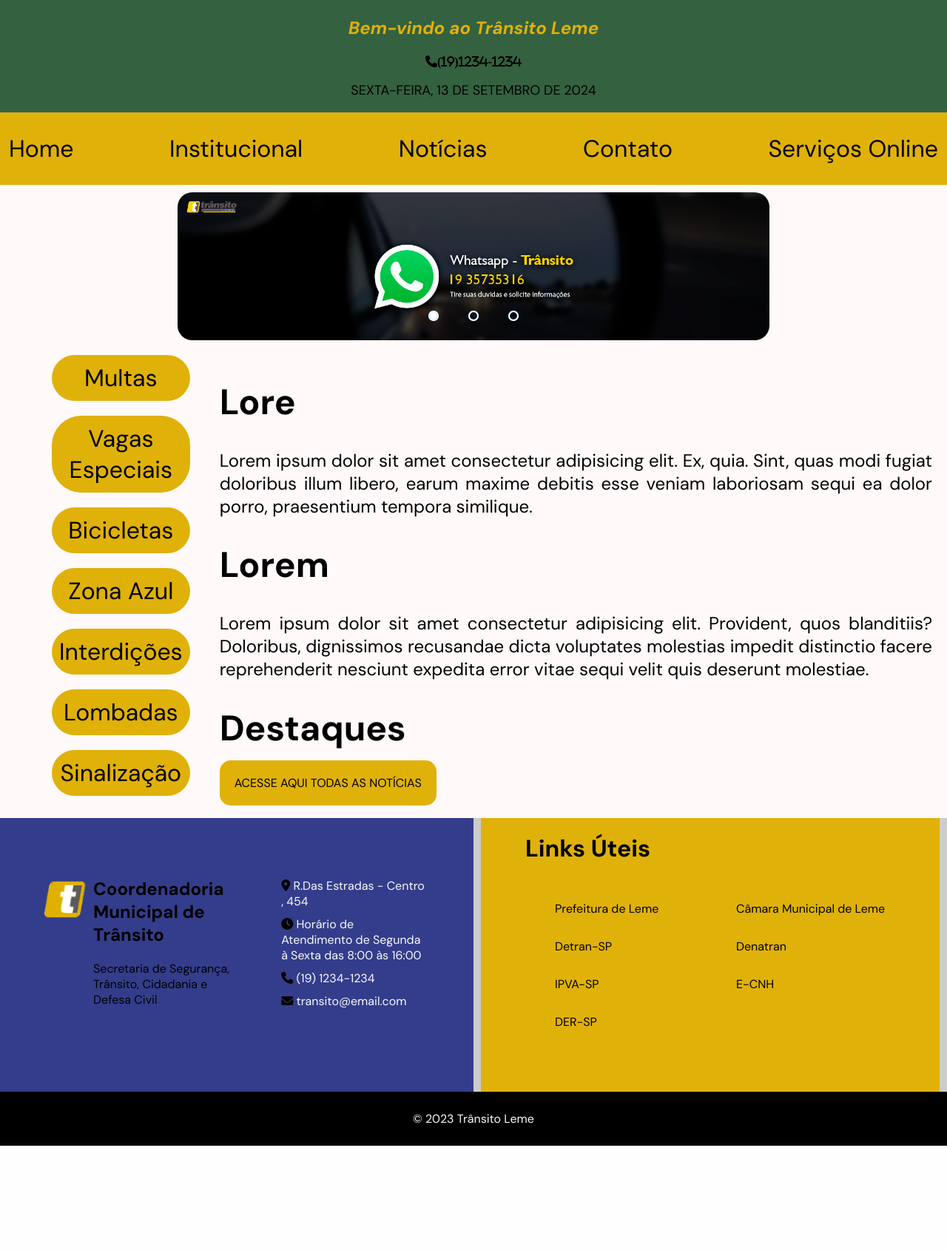
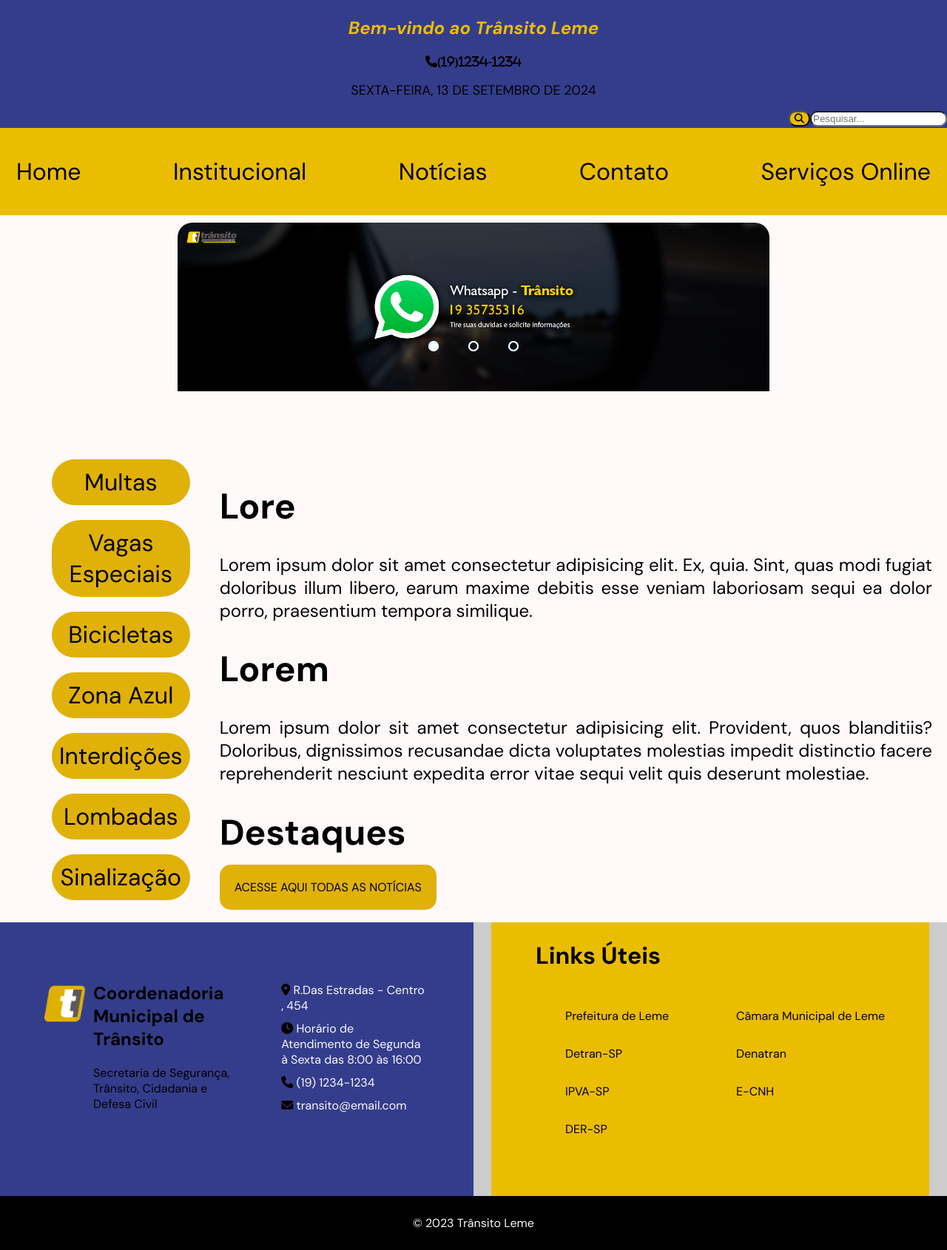
Before and after one commit to Malihgno616/portfolio-transito, a PHP site: page / in a window 1280 px wide. Shown: the part 198-1888 px from the top of the page at 74% size. Before the commit the page ends 1747 px from the top, so only its background shows below. Run offline with PHP 8.4, Linux system fonts and the light colour scheme; some libraries are stand-ins or nearby versions.

Commit message:
Add update footer e barra de pesquisa

```diff
--- a/index.html
+++ b/index.html
@@ -28,6 +28,12 @@
     <i class="fas fa-phone"><span>(19)1234-1234</span></i>
     <p><span id="current-date"></span></p>
     <script src="script.js"></script>
+
+    <div class="search-bar">
+      <input type="search" id="search-input" placeholder="Pesquisar...">
+      <button id="search-btn"><i class="fas fa-search"></i></button>
+    </div>
+
 
   </div>
 
--- a/style.css
+++ b/style.css
@@ -14,12 +14,12 @@
 }
 
 :root {
-  --cor1: #E0B109;
-  --cor2: #091FE0;
-  --cor3: #346140;
+  --cor1: #EBBD01;
+  --cor2: #EB8000;
+  --cor3: #6B6336;
   --cor4: #343D8B;
-  --cor5: #09E043;
-  --cor6: #E0090E;
+  --cor5: #be2525;
+  --cor6: #EBCB4E;
 }
 
 /* Cabeçalho */
@@ -53,7 +53,7 @@
 /* Boas vindas*/
 
 .welcome {
-  background-color: var(--cor3);
+  background-color: var(--cor4);
   text-align: center;
   padding-top: 2px;
   padding-bottom: 2px;
@@ -74,6 +74,23 @@
   opacity: 0;
 }
 
+/* Barra de pesquisa*/
+.search-bar {
+  display: flex;
+  flex-direction: row-reverse;
+
+}
+
+#search-input {
+  border-radius: 10px;
+  color: #272727;
+
+}
+
+#search-btn {
+  background-color: var(--cor1);
+  border-radius: 10px;
+}
 
 /*Menus Principais*/
 
@@ -272,99 +289,26 @@
   color: #ffffff;
 }
 
-/*
-
-
-
-#contato-main .section-item{
-  width: 20%;
-}
-*/
-
-/*
-.main {
-  display: flex;
-  margin: 0 auto;
-  justify-content: space-around;
-}
-
-
-
-
-
-.section {
-  display: grid;
-  box-shadow: 1px 4px 4px 2px #000000a2;
-  width: 900px;
-  justify-content: center;
-  align-items: center;
-}
-
-.section h1 {
-  text-align: center;
-}
-
-.section div {
-  margin-top: -150px;
-  width: 500px;
-  padding: 20px;
-  box-shadow: 15px 13px 20px 20px #ccc;
-  height: 300px;
-}
-
-.section p {
-  text-align: justify;
-  text-indent: 2em;
-}
-
-.todas-as-noticias {
-  margin-top: 20px;
-  display: flex;
-  justify-content: center;
-  align-items: center;
-}
-
-.todas-as-noticias a {
-  margin: 10px;
-  padding: 15px;
-  background-color: #346140;
-  font-size: 20px;
-  text-decoration: none;
-  color: #f7f7f7;
-  font-weight: 900;
-  border-radius: 20px;
-  transition: .5s;
-}
-
-.todas-as-noticias a:hover {
-  background-color: #858585;
-  color: #000;
-}
-
-*/
-
 /* Rodapé */
 
 .footer {
   margin-top: 10px;
   background-color: #ccc;
   height: 100%;
-
 }
 
 .footer-container {
   display: grid;
   grid-template-columns: repeat(2,1fr);
-  box-sizing: border-box;
+
 }
 
 .footer-item {
   padding: 60px;
   height: 250px;
-  background-color: var(--cor3);
+  background-color: var(--cor4);
   position: relative;
   margin: auto;
-  display: grid;
 }
 
 .footer-item:first-child {
@@ -396,15 +340,15 @@
 }
 
 .list a:hover {
-  background-color: var(--cor6);
-  border-radius: 40px;
+  background-color: var(--cor5);
 }
 
 .footer-item:last-child {
+
+  display: grid;
   background-color: var(--cor1);
-  width: 500px;
+  align-items: center;
 }
-
 .footer-item:last-child h2 {
   padding: 0;
   margin-top: -40px;
@@ -424,7 +368,6 @@
 .another-list a {
   text-decoration: none;
   color: #000000;
-
 }
 
 .another-list a:hover {
@@ -439,32 +382,94 @@
   text-align: center;
 }
 
-/* For small screens */
-@media (max-width: 480px) {
+/* Media queries for responsiveness */
+
+/* Mobile devices (max-width: 480px) */
+@media only screen and (max-width: 480px) {
+  /* Add styles here for mobile devices */
+  .header {
+    padding: 20px;
+  }
+  .nav-menu {
+    flex-direction: column;
+  }
+  .nav-item {
+    padding: 5px;
+  }
+  .slider {
+    width: 100%;
+    height: 150px;
+  }
   .main {
     flex-direction: column;
   }
-  .aside-container {
-    width: 100%;
+  .section-container {
+    grid-template-columns: 1fr;
+  }
+  .footer {
+    height: auto;
+  }
+  .footer-container {
+    grid-template-columns: 1fr;
   }
 }
 
-/* For medium screens */
-@media (min-width: 481px) and (max-width: 768px) {
+/* Tablets (max-width: 768px) */
+@media only screen and (max-width: 768px) {
+  /* Add styles here for tablets */
+  .header {
+    padding: 30px;
+  }
+  .nav-menu {
+    flex-direction: row;
+  }
+  .nav-item {
+    padding: 10px;
+  }
+  .slider {
+    width: 100%;
+    height: 200px;
+  }
   .main {
     flex-direction: row;
   }
-  .aside-container {
-    width: 30%;
+  .section-container {
+    grid-template-columns: 1fr 1fr;
+  }
+  .footer {
+    height: auto;
+  }
+  .footer-container {
+    grid-template-columns: 1fr 1fr;
   }
 }
 
-/* For large screens */
-@media (min-width: 769px) {
+/* Desktops (min-width: 1024px) */
+@media only screen and (min-width: 1024px) {
+  /* Add styles here for desktops */
+  .header {
+    padding: 50px;
+  }
+  .nav-menu {
+    flex-direction: row;
+  }
+  .nav-item {
+    padding: 20px;
+  }
+  .slider {
+    width: 800px;
+    height: 300px;
+  }
   .main {
     flex-direction: row;
   }
-  .aside-container {
-    width: 20%;
+  .section-container {
+    grid-template-columns: 1fr 1fr;
+  }
+  .footer {
+    height: auto;
+  }
+  .footer-container {
+    grid-template-columns: 1fr 1fr;
   }
 }
```
